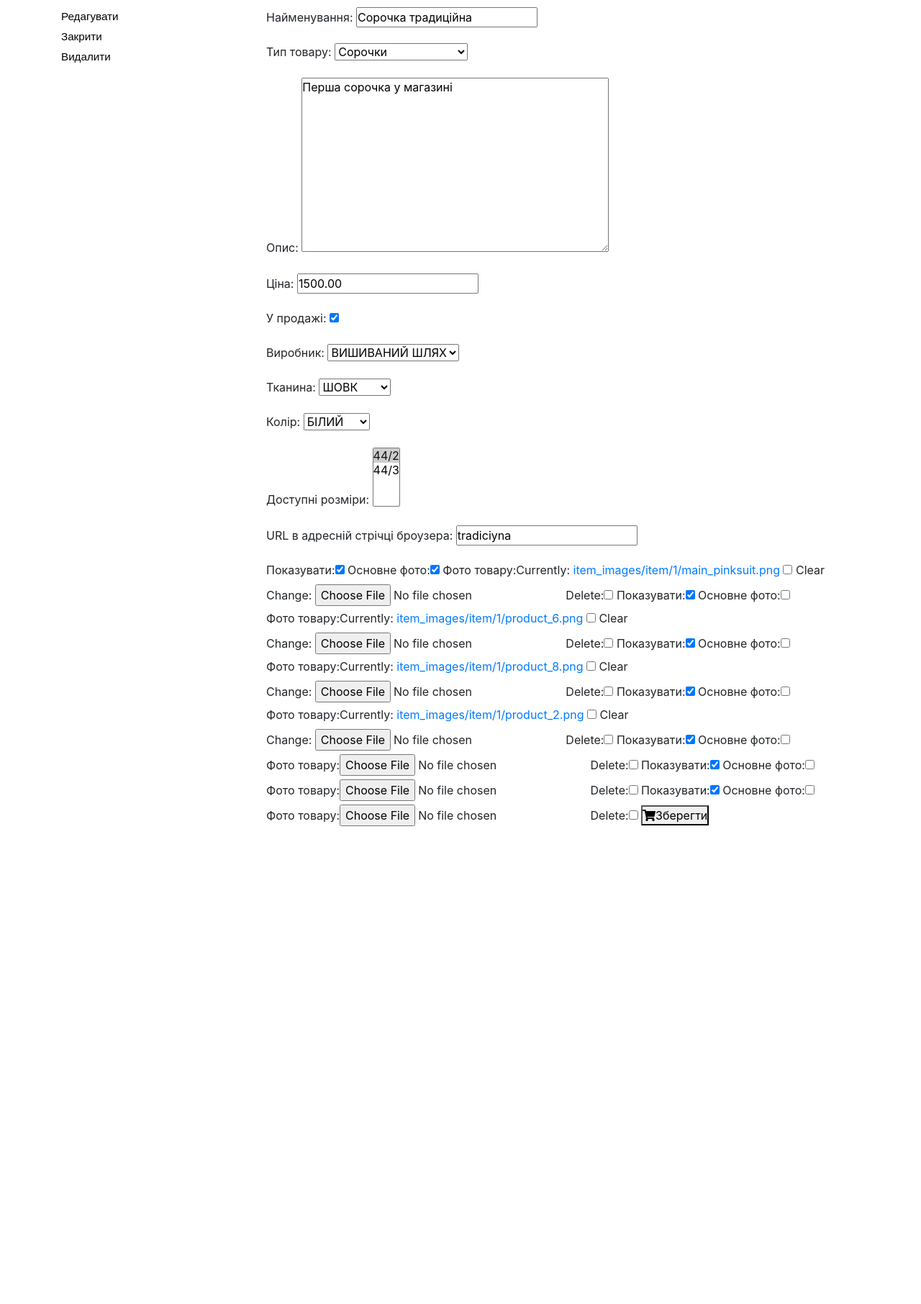
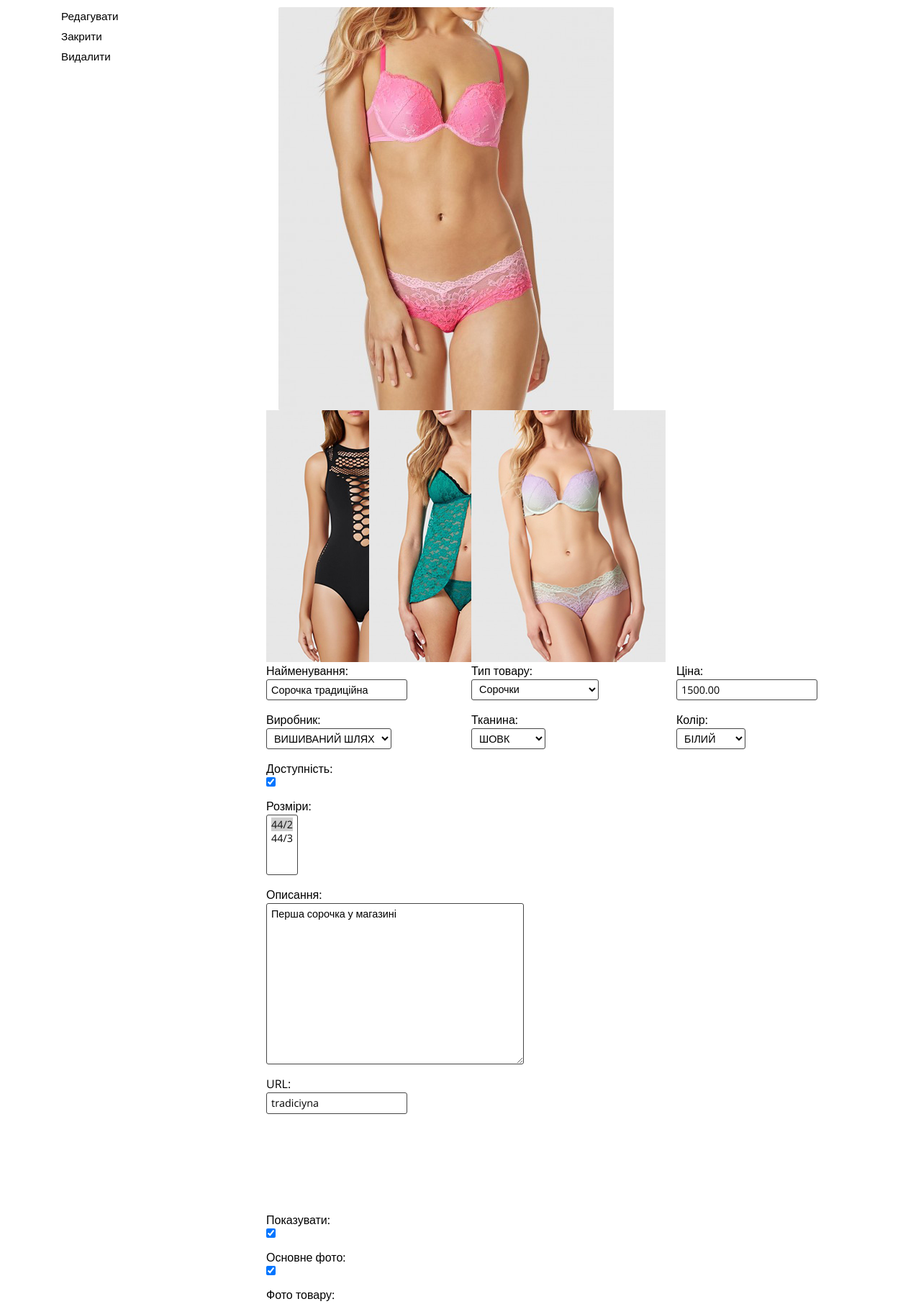
Before and after one commit to biryukov-m/craft-shop, a Django app: page /adm/product/101 in a window 1280 px wide. Shown: the part 119-1931 px from the top of the page at 72% size. Before the commit the page ends 1267 px from the top, so only its background shows below. Run offline with Django 3.2, Linux system fonts and the light colour scheme; data comes from the database, SQL or seed files in the repository; both versions use the stored data as it was after the commit; some libraries are stand-ins or nearby versions.

Commit message:
Пошла работа над фронтэндом форм редактирования товаров. Подключен свежий бутстрап

```diff
--- a/custom_admin/static/custom_admin/css/admin_main.css
+++ b/custom_admin/static/custom_admin/css/admin_main.css
@@ -376,7 +376,7 @@ a:hover {
   display: block;
   max-width: 100%;
 }
-.main-layout .main .content .order-detail .header {
+.main-layout .main .content .order-detail .header, .main-layout .main .content .product-detail .header {
   font-family: "Open Sans", sans-serif;
   color: black;
   font-weight: bold;
@@ -384,18 +384,18 @@ a:hover {
   font-size: 1.2rem;
   margin-bottom: 10px;
 }
-.main-layout .main .content .order-detail form.order-edit {
+.main-layout .main .content .order-detail form, .main-layout .main .content .product-detail form {
   font-family: "Open Sans", sans-serif;
   font-size: 1rem;
   color: black;
 }
-.main-layout .main .content .order-detail form.order-edit input, .main-layout .main .content .order-detail form.order-edit label, .main-layout .main .content .order-detail form.order-edit select, .main-layout .main .content .order-detail form.order-edit textarea {
+.main-layout .main .content .order-detail form input, .main-layout .main .content .order-detail form label, .main-layout .main .content .order-detail form select, .main-layout .main .content .order-detail form textarea, .main-layout .main .content .product-detail form input, .main-layout .main .content .product-detail form label, .main-layout .main .content .product-detail form select, .main-layout .main .content .product-detail form textarea {
   display: block;
   margin-bottom: 0;
   background: #fff;
   color: #000;
 }
-.main-layout .main .content .order-detail form.order-edit input, .main-layout .main .content .order-detail form.order-edit select, .main-layout .main .content .order-detail form.order-edit textarea, .main-layout .main .content .order-detail form.order-edit button {
+.main-layout .main .content .order-detail form input, .main-layout .main .content .order-detail form select, .main-layout .main .content .order-detail form textarea, .main-layout .main .content .order-detail form button, .main-layout .main .content .product-detail form input, .main-layout .main .content .product-detail form select, .main-layout .main .content .product-detail form textarea, .main-layout .main .content .product-detail form button {
   border: 1px solid #464646;
   border-radius: 3px;
   margin-bottom: 15px;
--- a/custom_admin/static/custom_admin/css/admin_main.sass
+++ b/custom_admin/static/custom_admin/css/admin_main.sass
@@ -332,7 +332,7 @@ a:hover
                     display: block
                     max-width: 100%
 
-      .order-detail
+      .order-detail, .product-detail
         .header
           font-family: "Open Sans", sans-serif
           color: black
@@ -340,7 +340,7 @@ a:hover
           border-bottom: 2px solid $lighter
           font-size: 1.2rem
           margin-bottom: 10px
-        form.order-edit
+        form
           font-family: "Open Sans", sans-serif
           font-size: 1rem
           color: black
--- a/product/models.py
+++ b/product/models.py
@@ -165,10 +165,6 @@ class Item(models.Model):
     updated = models.DateTimeField(auto_now=True,
                                    auto_now_add=False,
                                    verbose_name='редаговано')
-    # item_code = models.CharField(default=None,
-    #                              blank=True,
-    #                              max_length=20)
-    # gender = models.ForeignKey(properties.Gender, on_delete=models.PROTECT, verbose_name="стать")
     brand = models.ForeignKey(properties.Brand, on_delete=models.PROTECT, verbose_name="виробник")
     fabric = models.ForeignKey(properties.Fabric, on_delete=models.PROTECT, verbose_name="тканина")
     color = models.ForeignKey(properties.Color, on_delete=models.PROTECT, verbose_name="колір")
--- a/templates/custom_admin/order_detail.html
+++ b/templates/custom_admin/order_detail.html
@@ -16,7 +16,6 @@
             <div class="header">{{ order.code }} від {{ order.created | date:"j.m.y" }}</div>
             <form class="order-edit" autocomplete="off" action="" method="post">
                 {% csrf_token %}
-
                 <div class="row">
                     <div class="col-sm-4">
                         <div class="field customer-name">
--- a/templates/custom_admin/product_detail.html
+++ b/templates/custom_admin/product_detail.html
@@ -11,16 +11,92 @@
     </div>
 {% endblock %}
 {% block content %}
-    <div class="row order-detail">
+    <div class="row product-detail">
         <div class="col-sm-12">
             <div class="header">{{ product.code }} від {{ product.created | date:"j.m.y" }}</div>
+            <div class="main-image-wrapper col-sm-6">
+                <img src="{{ product.get_image_basic.url }}">
+            </div>
+            <div class="extra-images row">
+                {% for image in product.get_images_extra %}
+                    <div class="image-wrapper col-2">
+                        <img src="{{ image.image.url }}">
+                    </div>
+                {% endfor %}
+            </div>
             <form class="product-edit" autocomplete="off" action="" method="post">
                 {% csrf_token %}
-                {{ product_form.as_p }}
+                {{ product_form.non_field_errors }}
+                <div class="row">
+                    <div class="col-sm-4">
+                        <div class="field name">
+                            <label for="{{ product_form.name.id_for_label }}">Найменування: </label>
+                            {{ product_form.name }}
+                        </div>
+                    </div>
+                    <div class="col-sm-4">
+                        <div class="field item_type">
+                            <label for="{{ product_form.item_type.id_for_label }}">Тип товару: </label>
+                            {{ product_form.item_type }}
+                        </div>
+                    </div>
+                    <div class="col-sm-4">
+                        <div class="field price">
+                            <label for="{{ product_form.price.id_for_label }}">Ціна: </label>
+                            {{ product_form.price }}
+                        </div>
+                    </div>
+                    <div class="col-sm-4">
+                        <div class="field brand">
+                            <label for="{{ product_form.brand.id_for_label }}">Виробник: </label>
+                            {{ product_form.brand }}
+                        </div>
+                    </div>
+                    <div class="col-sm-4">
+                        <div class="field fabric">
+                            <label for="{{ product_form.fabric.id_for_label }}">Тканина: </label>
+                            {{ product_form.fabric }}
+                        </div>
+                    </div>
+                    <div class="col-sm-4">
+                        <div class="field color">
+                            <label for="{{ product_form.color.id_for_label }}">Колір: </label>
+                            {{ product_form.color }}
+                        </div>
+                    </div>
+                    <div class="col-sm-12">
+                        <div class="field available">
+                            <label for="{{ product_form.available.id_for_label }}">Доступність: </label>{{ product_form.available }}
+                        </div>
+                    </div>
+                    <div class="col-sm-12">
+                        <div class="field available_sizes">
+                            <label for="{{ product_form.available_sizes.id_for_label }}">Розміри: </label>
+                            {{ product_form.available_sizes }}
+                        </div>
+                    </div>
+                    <div class="col-sm-12">
+                        <div class="field description">
+                            <label for="{{ product_form.description.id_for_label }}">Описання: </label>
+                            {{ product_form.description }}
+                        </div>
+                    </div>
+                    <div class="col-sm-12">
+                        <div class="field slug">
+                            <label for="{{ product_form.slug.id_for_label }}">URL: </label>
+                            {{ product_form.slug }}
+                        </div>
+                    </div>
+                </div>
+                <br>
+                <br>
+                <br>
+                <br>
+                <br>
                 {% for form in image_formset %}
                     {{ form }}
                 {% endfor %}
-            <button><i class="fas fa-shopping-cart"></i>Зберегти</button>
+                <button><i class="fas fa-shopping-cart"></i>Зберегти</button>
             </form>
         </div>
     </div>
--- a/templates/landing/home.html
+++ b/templates/landing/home.html
@@ -11,6 +11,7 @@
                     <h3>вишито у майстерні</h3>
                     <a href="#">Завітати!</a>
                 </div>
+{#                МЕСТО ДЛЯ БИЛЛБОРДА #}
                 <img class="background" src="/static/landing/img/billboard-background.jpg">
                 <div class="global-logo watermark">
                     <span class="bigger">Майстерня</span>
```
Also changed, not shown: templates/base.html (+5 -4 lines), templates/base__scripts.html (+16 -4 lines), templates/landing/catalogue_and_sidebar/item_single.html (+0 -7 lines), db.sqlite3, landing/static/landing/img/billboard-background.jpg (deleted), 1 other file.
